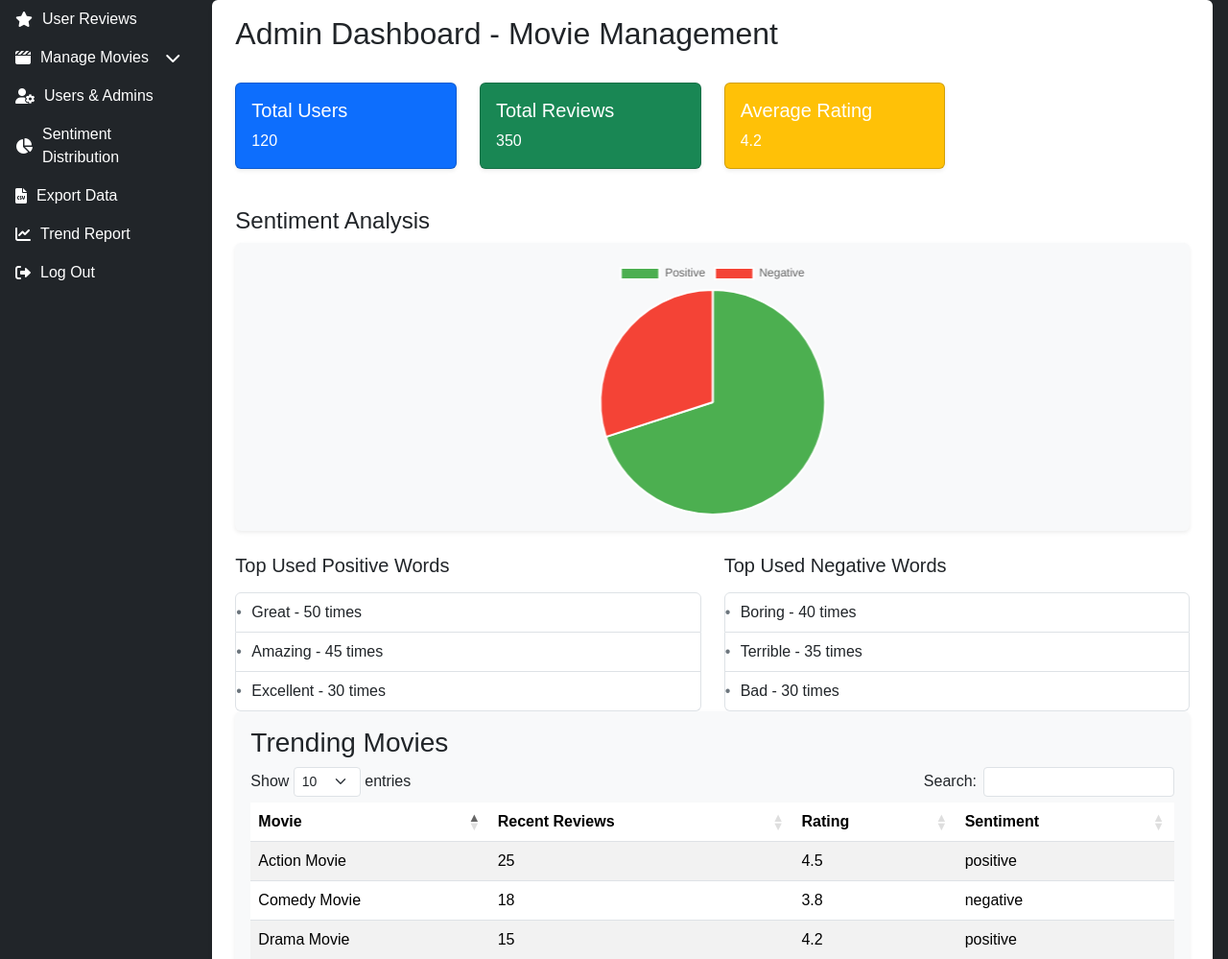
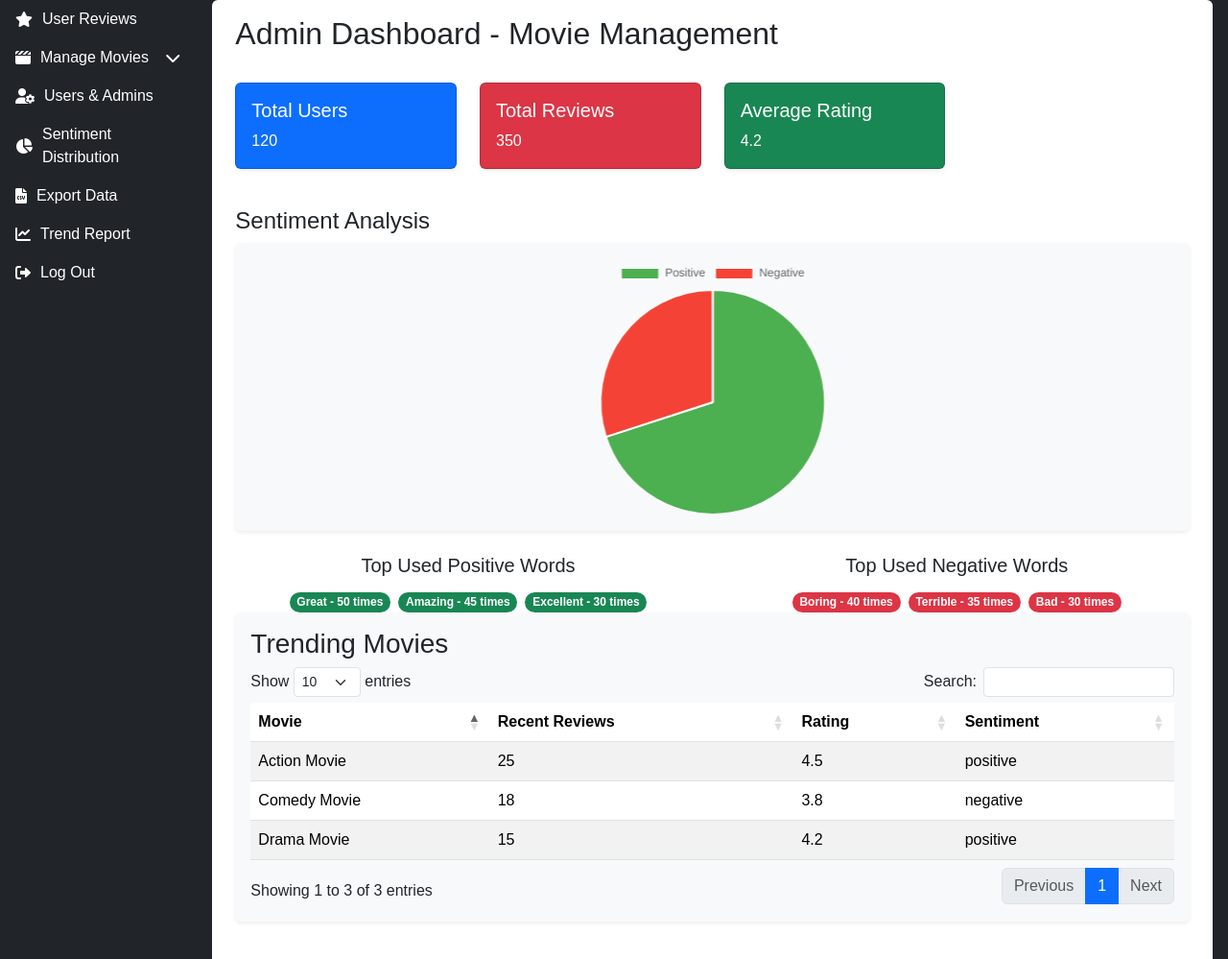
Before and after one commit to raldddddddd/NumberCircled, a PHP site: page /app/view/admin/dashboard.php in a window 1280 px wide. Shown: the part 56-1055 px from the top of the page at 96% size. Run offline with PHP 8.4, Linux system fonts and the light colour scheme; some libraries are stand-ins or nearby versions.

```diff
--- a/app/view/admin/dashboard.php
+++ b/app/view/admin/dashboard.php
@@ -27,7 +27,6 @@
                     </div>
                 </div>
 
-                <!-- Total Counts Section (Top Metrics) -->
                 <div class="row mb-4">
                     <div class="col-md-3">
                         <div class="card text-white bg-primary mb-3 rounded shadow-sm">
@@ -38,7 +37,7 @@
                         </div>
                     </div>
                     <div class="col-md-3">
-                        <div class="card text-white bg-success mb-3 rounded shadow-sm">
+                        <div class="card text-white bg-danger mb-3 rounded shadow-sm">
                             <div class="card-body">
                                 <h5 class="card-title">Total Reviews</h5>
                                 <p class="card-text" id="totalReviews">350</p>
@@ -46,7 +45,7 @@
                         </div>
                     </div>
                     <div class="col-md-3">
-                        <div class="card text-white bg-warning mb-3 rounded shadow-sm">
+                        <div class="card text-white bg-success mb-3 rounded shadow-sm">
                             <div class="card-body">
                                 <h5 class="card-title">Average Rating</h5>
                                 <p class="card-text" id="averageRating">4.2</p>
@@ -55,7 +54,6 @@
                     </div>
                 </div>
 
-                <!-- Sentiment Analysis Chart -->
                 <div class="mb-4">
                     <h4>Sentiment Analysis</h4>
                     <div class="bg-light rounded p-3 shadow-sm" style="height: 300px;">
@@ -63,21 +61,19 @@
                     </div>
                 </div>
 
-                <!-- Top Used Words (Positive and Negative) -->
                 <div class="row">
-                    <div class="col-md-6">
+                    <div class="col-md-6 text-center">
                         <h5 class="mb-3">Top Used Positive Words</h5>
-                        <ul id="positive-words-list" class="list-group">
-                            <!-- Dynamically populated with words and frequencies -->
-                        </ul>
+                        <div id="positive-words-list" class="d-flex flex-wrap justify-content-center gap-2">
+                        </div>
                     </div>
-                    <div class="col-md-6">
+                    <div class="col-md-6 text-center">
                         <h5 class="mb-3">Top Used Negative Words</h5>
-                        <ul id="negative-words-list" class="list-group">
-                            <!-- Dynamically populated with words and frequencies -->
-                        </ul>
+                        <div id="negative-words-list" class="d-flex flex-wrap justify-content-center gap-2">
+                        </div>
                     </div>
                 </div>
+
 
                 <!-- Trending Movies Table -->
                 <div class="row">
@@ -114,7 +110,6 @@
                                     </tr>
                                 </thead>
                                 <tbody>
-                                    <!-- Dynamically populated with recent activities -->
                                 </tbody>
                             </table>
                         </div>
@@ -185,14 +180,14 @@
         // Populate Top Used Positive Words
         positiveWords.forEach(word => {
             $('#positive-words-list').append(`
-                <li class="list-group-item">${word.word} - ${word.frequency} times</li>
+                <span class="badge rounded-pill bg-success">${word.word} - ${word.frequency} times</span>
             `);
         });
 
         // Populate Top Used Negative Words
         negativeWords.forEach(word => {
             $('#negative-words-list').append(`
-                <li class="list-group-item">${word.word} - ${word.frequency} times</li>
+                <span class="badge rounded-pill bg-danger">${word.word} - ${word.frequency} times</span>
             `);
         });
 
--- a/app/view/admin/sidebar.php
+++ b/app/view/admin/sidebar.php
@@ -34,7 +34,7 @@
             <a class="nav-link d-flex px-2 py-2 align-items-center rounded text-white mx-2" href="report.html"><i class="fas fa-chart-line"></i> Trend Report</a>
         </li>
         <li class="nav-item">
-            <a class="nav-link d-flex px-2 py-2 align-items-center rounded text-white mx-2" href="logout.php"><i class="fas fa-sign-out-alt"></i> Log Out</a>
+            <a class="nav-link d-flex px-2 py-2 align-items-center rounded text-white mx-2" href="/NumberCircled/app/controller/logout.php"><i class="fas fa-sign-out-alt"></i> Log Out</a>
         </li>
     </ul>
 </nav>
```
Also changed, not shown: app/controller/logout.php (added, +8 -0 lines).
